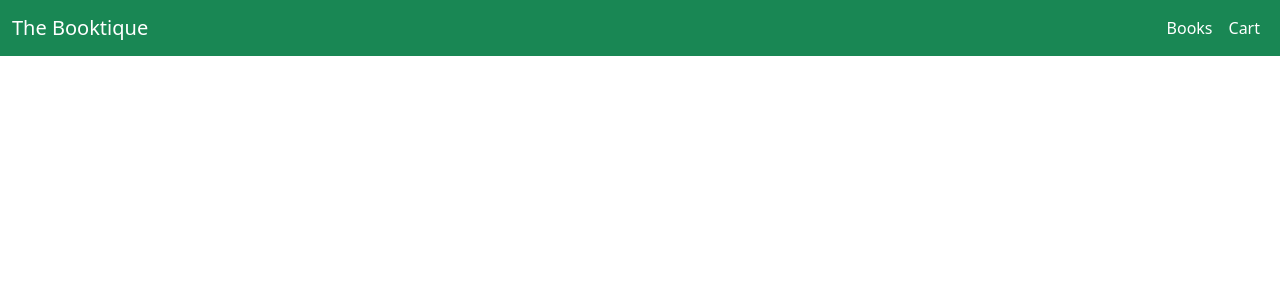
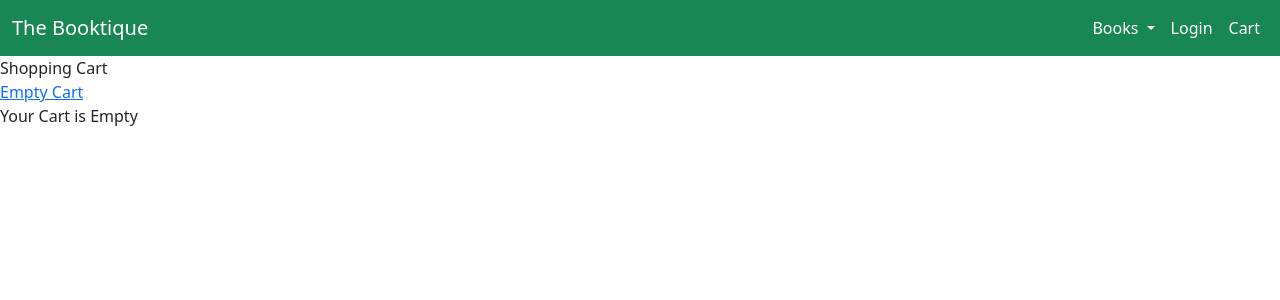
Before and after one commit to loomedai/bootsncats, a PHP site: page /cart.php in a window 1280 px wide. Shown: the top 300 px of the page. Run offline with PHP 8.4, Linux system fonts and the light colour scheme.

Commit message:
shopping cart added

```diff
--- a/cart.php
+++ b/cart.php
@@ -2,6 +2,73 @@
 session_start();
 
 require_once 'class/booksDb.php';
+
+// Check if the add-to-cart action was set
+if (isset($_POST['add_to_cart'])) {
+    // Get the product title, price, and quantity from the form
+    $Bid = $_POST['Bid'];
+    $Title = $_POST['Title'];
+    $Price = $_POST['Price'];
+    $quantity = $_POST['quantity'];
+
+    // Create an array with the product details
+    $product = array(
+        'Bid' => $Bid,
+        'Title' => $Title,
+        'Price' => $Price,
+        'quantity' => $quantity
+    );
+
+    // Check if the shopping cart session already exists
+    if(isset($_SESSION['cart'])) {
+        // Check if the product already exists in the shopping cart
+        $product_exists = false;
+        foreach($_SESSION['cart'] as $key => $item) {
+            if($item['Bid'] === $Bid) {
+                // If the product already exists, update the quantity
+                $_SESSION['cart'][$key]['quantity'] += $quantity;
+                $product_exists = true;
+                break;
+            }
+        }
+
+        // If the product doesn't already exist, add it to the shopping cart
+        if(!$product_exists) {
+            array_push($_SESSION['cart'], $product);
+        }
+    } else {
+        // If the shopping cart session doesn't exist, create it and add the product
+        $_SESSION['cart'] = array($product);
+    }
+}
+
+// Check if the cart action was set
+if (isset($_GET['action']) && $_GET['action'] == 'empty') {
+    // Empty the shopping cart session
+    unset($_SESSION['cart']);
+}
+
+// Check if the update action was set
+if (isset($_GET['action']) && $_GET['action'] == 'update') {
+    // Update the quantity of the selected item in the shopping cart
+    foreach ($_SESSION["cart"] as $key => $item) {
+        if ($item["Bid"] == $_GET['Bid']) {
+            $_SESSION["cart"][$key]["quantity"] = $_POST["quantity"];
+            break;
+        }
+    }
+}
+
+// Check if the remove action was set
+if (isset($_GET['action']) && $_GET['action'] == 'remove') {
+    // Remove the selected item from the shopping cart
+    foreach ($_SESSION["cart"] as $key => $item) {
+        if ($item["Bid"] == $_GET['Bid']) {
+            unset($_SESSION["cart"][$key]);
+            break;
+        }
+    }
+}
 
 ?>
 <!doctype html>
@@ -19,24 +86,85 @@ require_once 'class/booksDb.php';
 <body>
 <nav class="navbar navbar-expand-lg bg-success text-white">
     <div class="container-fluid">
-        <a class="navbar-brand text-white" href="#">The Booktique</a>
+        <a class="navbar-brand text-white" href="index.php">The Booktique</a>
         <button class="navbar-toggler" type="button" data-bs-toggle="collapse" data-bs-target="#navbarNav" aria-controls="navbarNav" aria-expanded="false" aria-label="Toggle navigation">
             <span class="navbar-toggler-icon"></span>
         </button>
         <div class="collapse navbar-collapse" id="navbarNav">
             <ul class="navbar-nav ms-auto">
-                <li class="nav-item">
-                    <a class="nav-link text-white" aria-current="page" href="index.php">Books</a>
+                <li class="nav-item dropdown">
+                    <a class="nav-link dropdown-toggle text-white" href="#" id="navbarDropdownBooks" role="button" data-bs-toggle="dropdown" aria-expanded="false">
+                        Books
+                    </a>
+                    <ul class="dropdown-menu" aria-labelledby="navbarDropdownBooks">
+                        <li><a class="dropdown-item" href="#">Mystery</a></li>
+                        <li><a class="dropdown-item" href="#">Romance</a></li>
+                        <li><a class="dropdown-item" href="#">Science Fiction</a></li>
+                    </ul>
                 </li>
                 <li class="nav-item end-0">
-                    <a class="nav-link active text-white" href="cart.php">Cart</a>
+                    <a class="nav-link text-white" href="login-session/login-secure.php">Login</a>
                 </li>
-
+                <li class="nav-item end-0">
+                    <a class="nav-link text-white" href="cart.php">Cart</a>
+                </li>
             </ul>
         </div>
     </div>
 </nav>
 
+<!-- Cart -->
+<div id="shopping-cart">
+    <div class="txt-heading">Shopping Cart</div>
+    <a id="btnEmpty" href="cart.php?action=empty">Empty Cart</a>
+    <?php
+    if(isset($_SESSION["cart"]) && count($_SESSION["cart"]) > 0){
+        $total_quantity = 0;
+        $total_price = 0;
+        ?>
+        <table class="tbl-cart" cellpadding="10" cellspacing="1">
+            <tbody>
+            <tr>
+                <th >Title</th>
+                <th >Quantity</th>
+                <th >Price</th>
+                <th >Remove</th>
+            </tr>
+            <?php
+            foreach ($_SESSION["cart"] as $item){
+                $item_price = $item["quantity"]*$item["Price"];
+                ?>
+                <tr>
+                    <td><?php echo $item["Title"]; ?></td>
+                    <td style="text-align:right;">
+                        <form method="post" action="cart.php?action=update&Bid=<?php echo $item["Bid"]; ?>">
+                            <input type="number" name="quantity" value="<?php echo $item["quantity"]; ?>" min="1" max="10">
+                            <button type="submit" name="update_quantity">Update</button>
+                        </form>
+                    </td>
+                    <td style="text-align:right;"><?php echo "$ ".number_format($item["Price"]*$item["quantity"], 2); ?></td>
+                    <td style="text-align:center;"><a href="cart.php?action=remove&Bid=<?php echo $item["Bid"]; ?>" class="btnRemoveAction"><img src="icon-delete.png" alt="Remove Item" /></a></td>
+                </tr>
+                <?php
+                $total_quantity += $item["quantity"];
+                $total_price += ($item["Price"]*$item["quantity"]);
+            }
+            ?>
+            <tr>
+                <td colspan="2" align="right">Total:</td>
+                <td align="right"><strong><?php echo "$ ".number_format($total_price, 2); ?></strong></td>
+                <td></td>
+            </tr>
+            </tbody>
+        </table>
+        <?php
+    } else {
+        ?>
+        <div class="no-records">Your Cart is Empty</div>
+        <?php
+    }
+    ?>
+</div>
 
 
 <script src="https://cdn.jsdelivr.net/npm/bootstrap@5.3.0-alpha1/dist/js/bootstrap.bundle.min.js"></script>
```
Also changed, not shown: index.php (+41 -33 lines).
